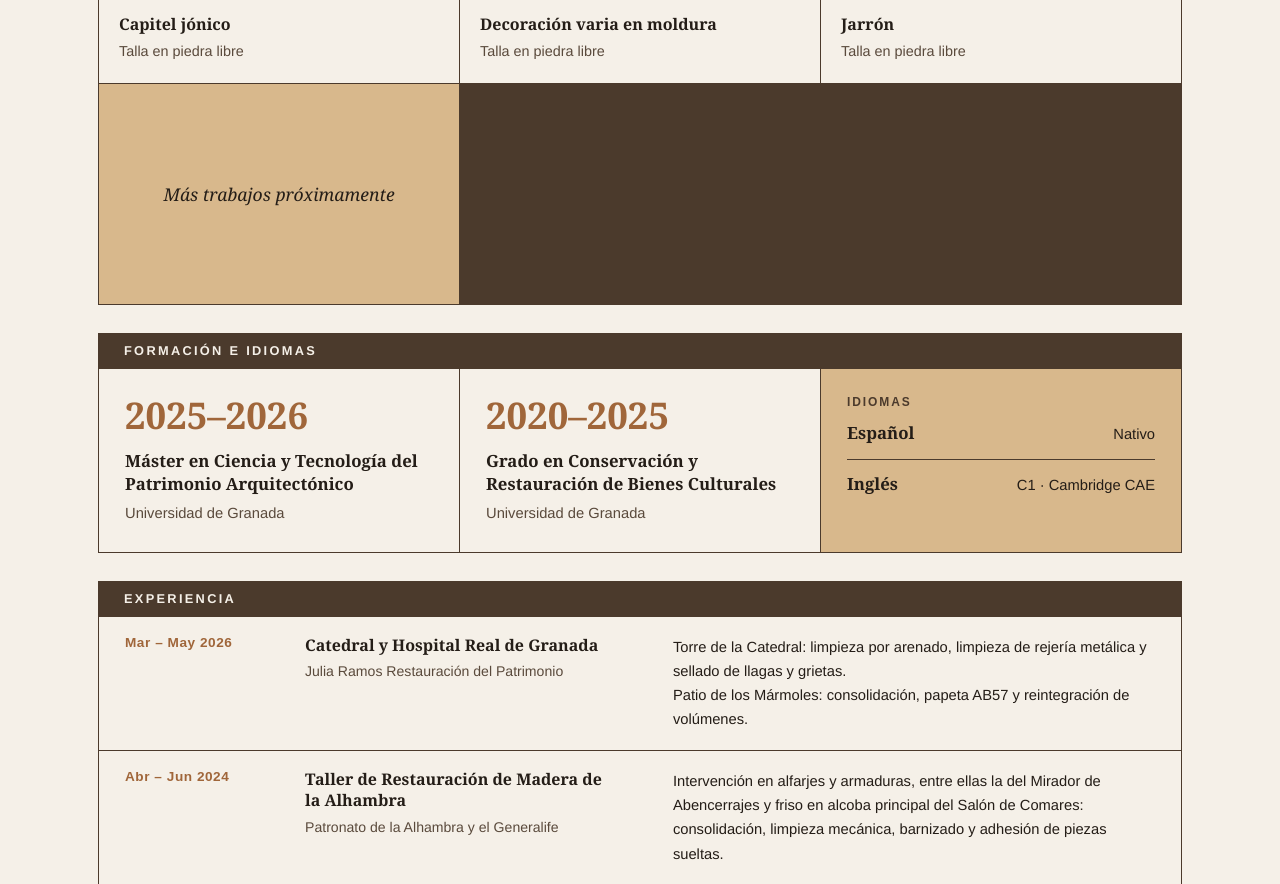
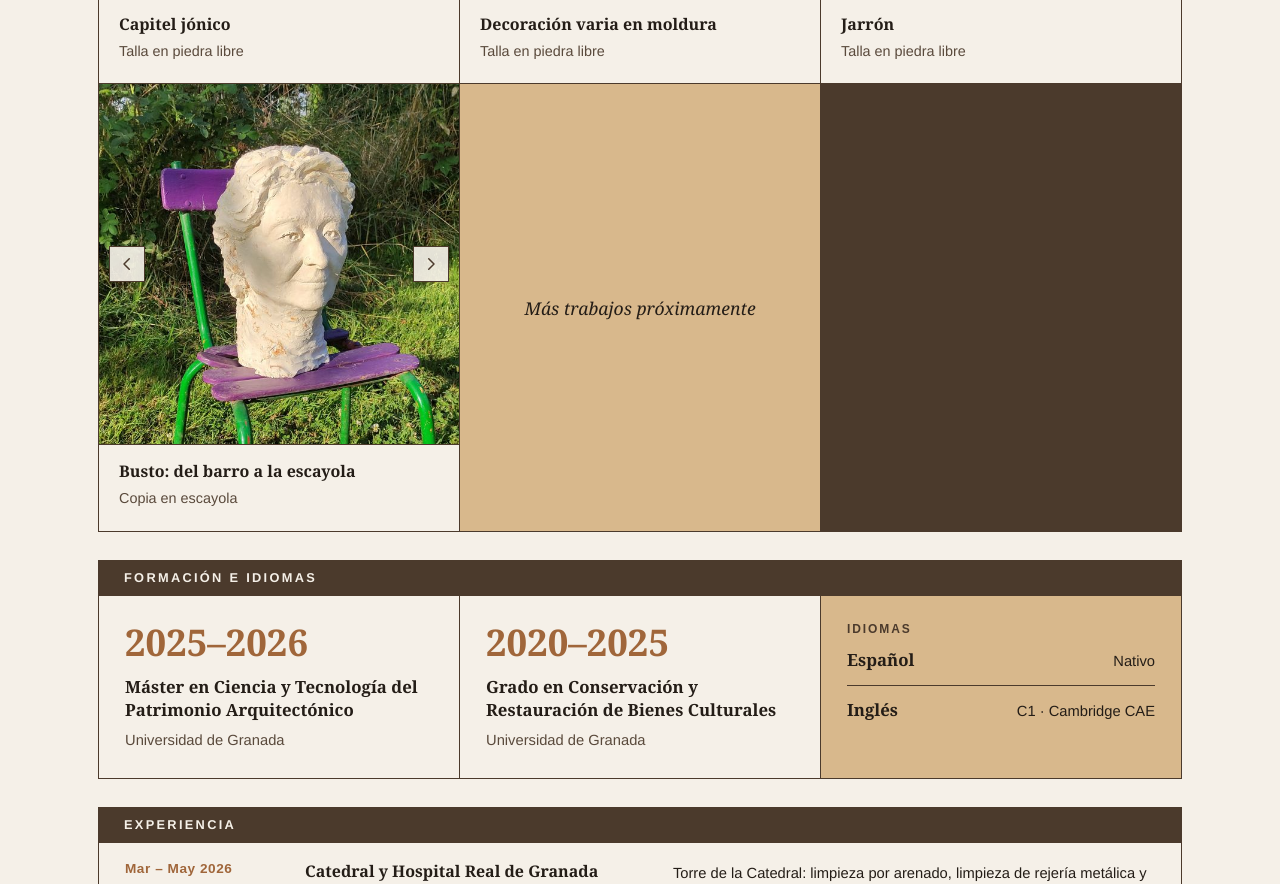
Before and after one commit to laurariverovico/laurariverovico.github.io, a plain HTML site: page index.html in a window 1280 px wide. Shown: the part 1137-2021 px from the top of the page. Drawn offline with Linux system fonts and the light colour scheme.

Commit message:
escayola mama

```diff
--- a/index.html
+++ b/index.html
@@ -203,6 +203,32 @@
       </div>
     </article>
 
+    <article class="obra">
+      <div class="carrusel">
+        <div class="pista">
+          <a class="foto" data-fase="Copia en escayola" href="images/fulls/8.jpg" data-titulo="Busto: copia en escayola">
+            <img src="images/thumbs/8.jpg" alt="Busto en escayola de una mujer sonriente, colocado sobre una silla verde y morada en el jardín" loading="lazy">
+          </a>
+          <a class="foto" data-fase="Molde de escayola" href="images/fulls/8b.jpg" data-titulo="Busto: retirando el molde">
+            <img src="images/thumbs/8b.jpg" alt="Busto con el molde a medio retirar: la cara ya aparece, rodeada de restos de molde azul y blanco, sobre el banco de trabajo" loading="lazy">
+          </a>
+          <a class="foto" data-fase="Molde de escayola" href="images/fulls/8c.jpg" data-titulo="Busto: molde de escayola cerrado">
+            <img src="images/thumbs/8c.jpg" alt="Molde de escayola blanco cerrado alrededor de la cabeza, sobre un caballete en el taller" loading="lazy">
+          </a>
+          <a class="foto" data-fase="Molde de escayola" href="images/fulls/8d.jpg" data-titulo="Busto: molde sobre el modelo de barro">
+            <img src="images/thumbs/8d.jpg" alt="Capa azul del molde sobre el busto de barro, con una pared de arcilla roja detrás, en el taller" loading="lazy">
+          </a>
+          <a class="foto" data-fase="Modelo en barro" href="images/fulls/8e.jpg" data-titulo="Busto: modelo en barro">
+            <img src="images/thumbs/8e.jpg" alt="Busto en barro de una mujer sonriente sobre un tablero con las herramientas de modelado, con otros bustos en escayola al fondo" loading="lazy">
+          </a>
+        </div>
+      </div>
+      <div class="texto">
+        <h3>Busto: del barro a la escayola</h3>
+        <p>Copia en escayola</p>
+      </div>
+    </article>
+
     <div class="pronto">Más trabajos próximamente</div>
   </div>
 
```
Also changed, not shown: images/fulls/8.jpg (added), images/fulls/8b.jpg (added), images/fulls/8c.jpg (added), images/fulls/8d.jpg (added), images/fulls/8e.jpg (added), images/thumbs/8.jpg (added), images/thumbs/8b.jpg (added), images/thumbs/8c.jpg (added), images/thumbs/8d.jpg (added), images/thumbs/8e.jpg (added).
